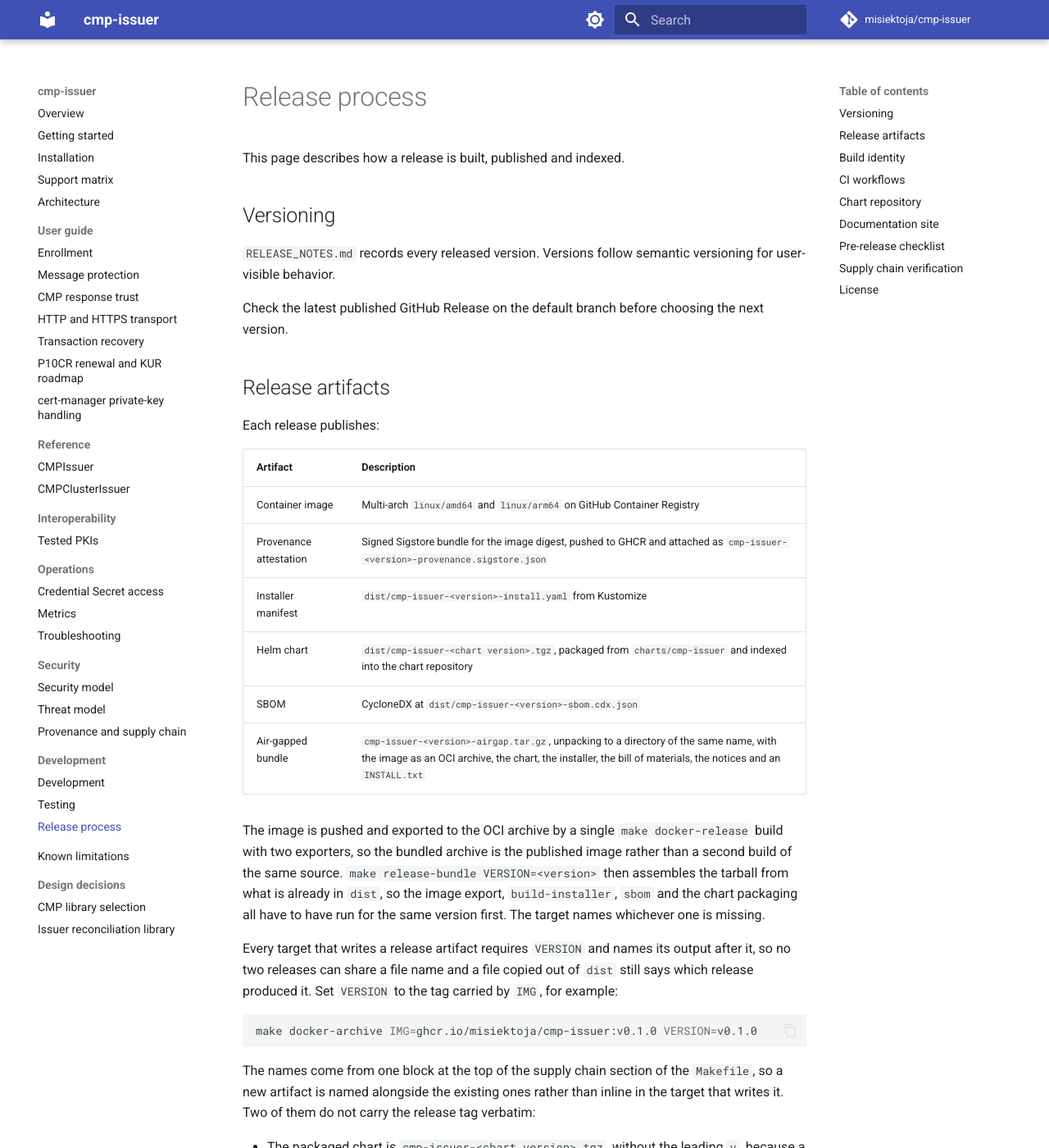
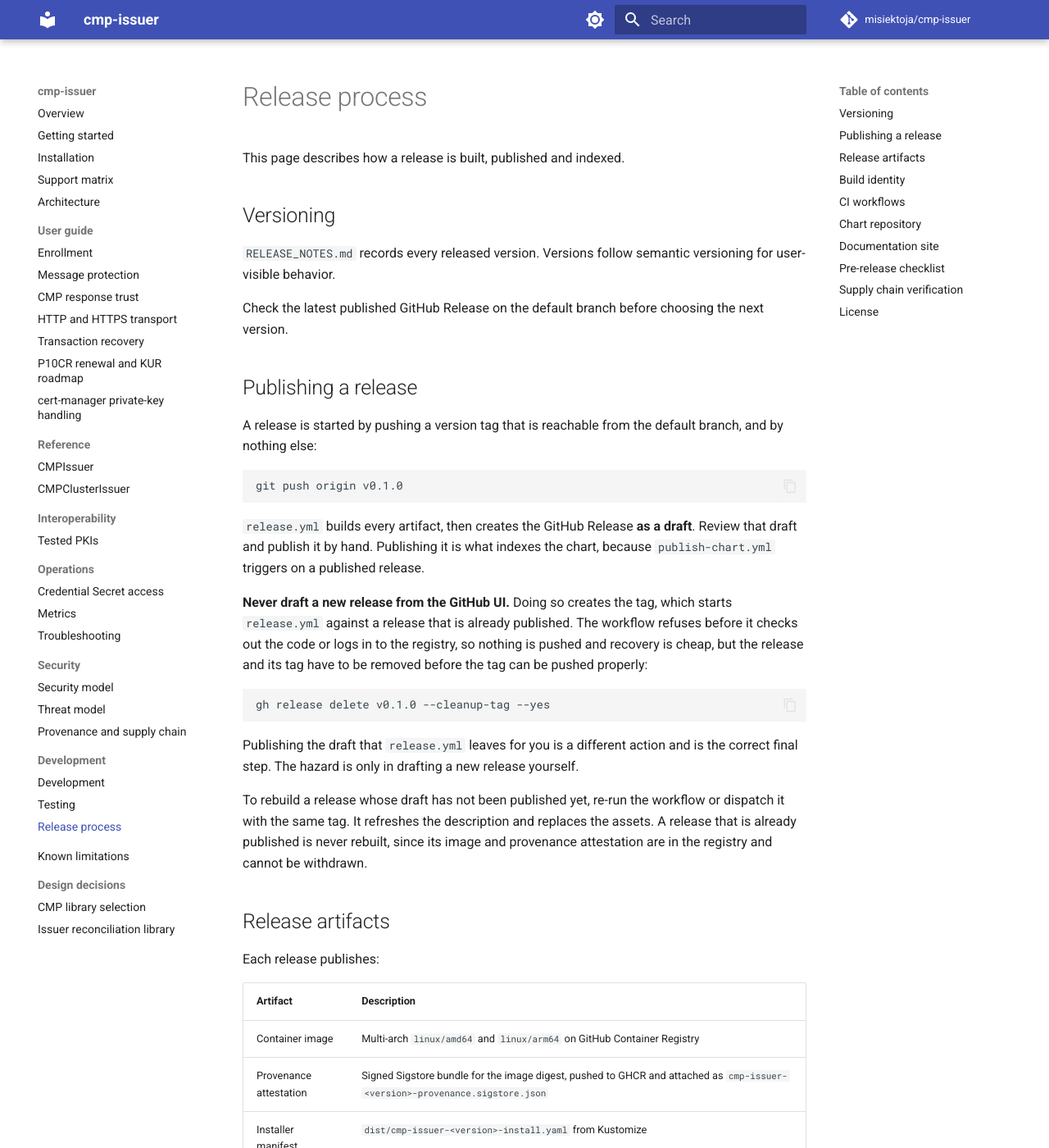
Before and after one commit to misiektoja/cmp-issuer, an MkDocs documentation site: the page built from docs/development/release-process.md, in a window 1280 px wide and 1400 px high. Shown: the whole window at 82% size. Built offline with MkDocs 1.6.1 and Material for MkDocs 9.7.7, drawn with Linux system fonts in a browser that asks for light colours; comment, search, counter and statistics services are not loaded; some of the changed text lies outside the part shown.

Commit message:
docs(development): document tag-driven publishing and the UI hazard

````diff
--- a/docs/development/release-process.md
+++ b/docs/development/release-process.md
@@ -7,6 +7,35 @@
 `RELEASE_NOTES.md` records every released version. Versions follow semantic versioning for user-visible behavior.
 
 Check the latest published GitHub Release on the default branch before choosing the next version.
+
+## Publishing a release
+
+A release is started by pushing a version tag that is reachable from the default branch, and by nothing
+else:
+
+```bash
+git push origin v0.1.0
+```
+
+`release.yml` builds every artifact, then creates the GitHub Release **as a draft**. Review that draft
+and publish it by hand. Publishing it is what indexes the chart, because `publish-chart.yml` triggers on
+a published release.
+
+**Never draft a new release from the GitHub UI.** Doing so creates the tag, which starts `release.yml`
+against a release that is already published. The workflow refuses before it checks out the code or logs
+in to the registry, so nothing is pushed and recovery is cheap, but the release and its tag have to be
+removed before the tag can be pushed properly:
+
+```bash
+gh release delete v0.1.0 --cleanup-tag --yes
+```
+
+Publishing the draft that `release.yml` leaves for you is a different action and is the correct final
+step. The hazard is only in drafting a new release yourself.
+
+To rebuild a release whose draft has not been published yet, re-run the workflow or dispatch it with the
+same tag. It refreshes the description and replaces the assets. A release that is already published is
+never rebuilt, since its image and provenance attestation are in the registry and cannot be withdrawn.
 
 ## Release artifacts
 
@@ -127,7 +156,8 @@
    published, so a correction needs a new chart version
 5. Point `config/manager/kustomization.yaml` at the image the release will publish, which is what a
    clone applies when it has not run `make build-installer`
-6. Tag and push only when authorized to publish
+6. Tag and push only when authorized to publish, and never create the release from the GitHub UI. See
+   [Publishing a release](#publishing-a-release)
 
 ## Supply chain verification
 
````
